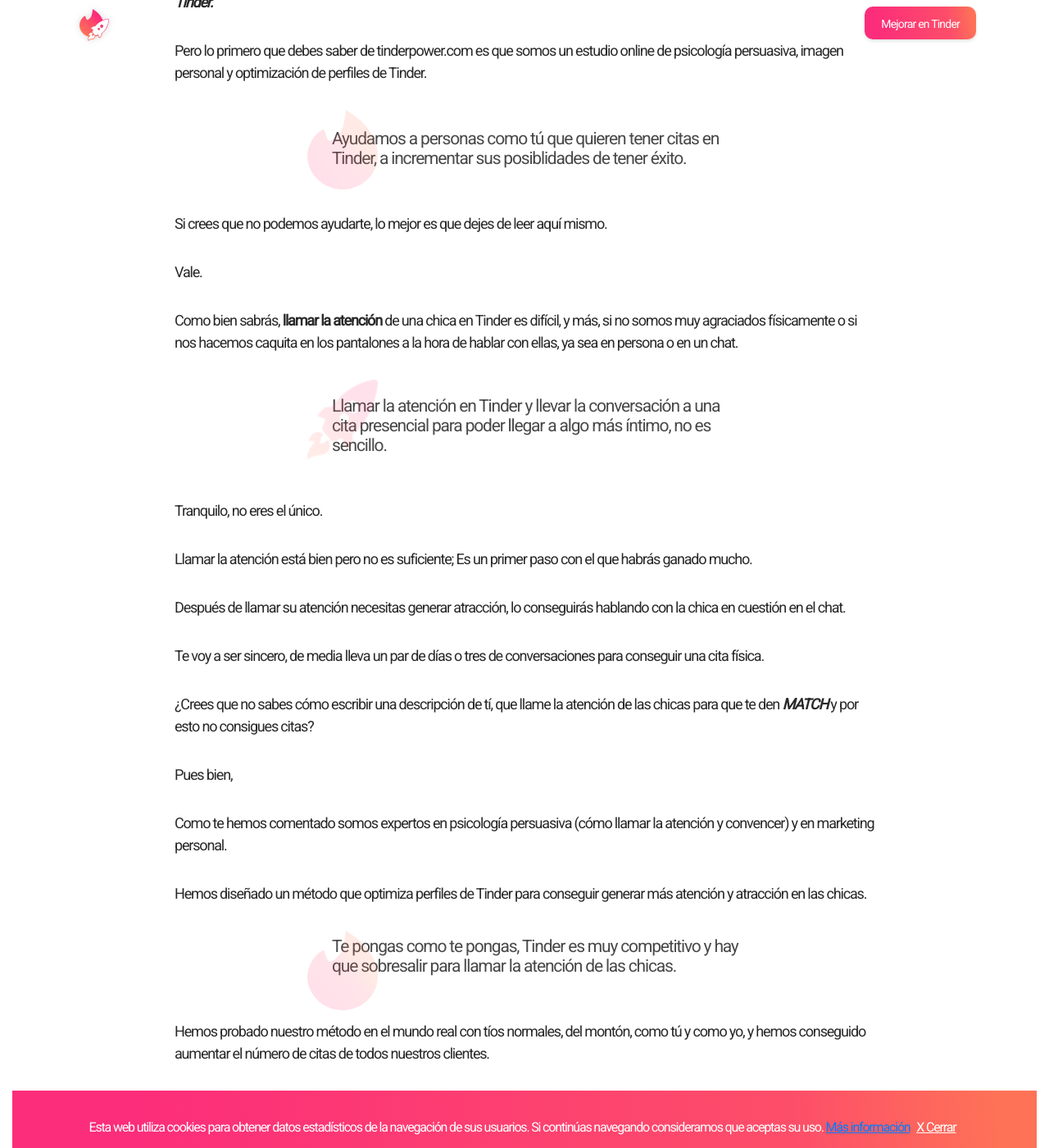
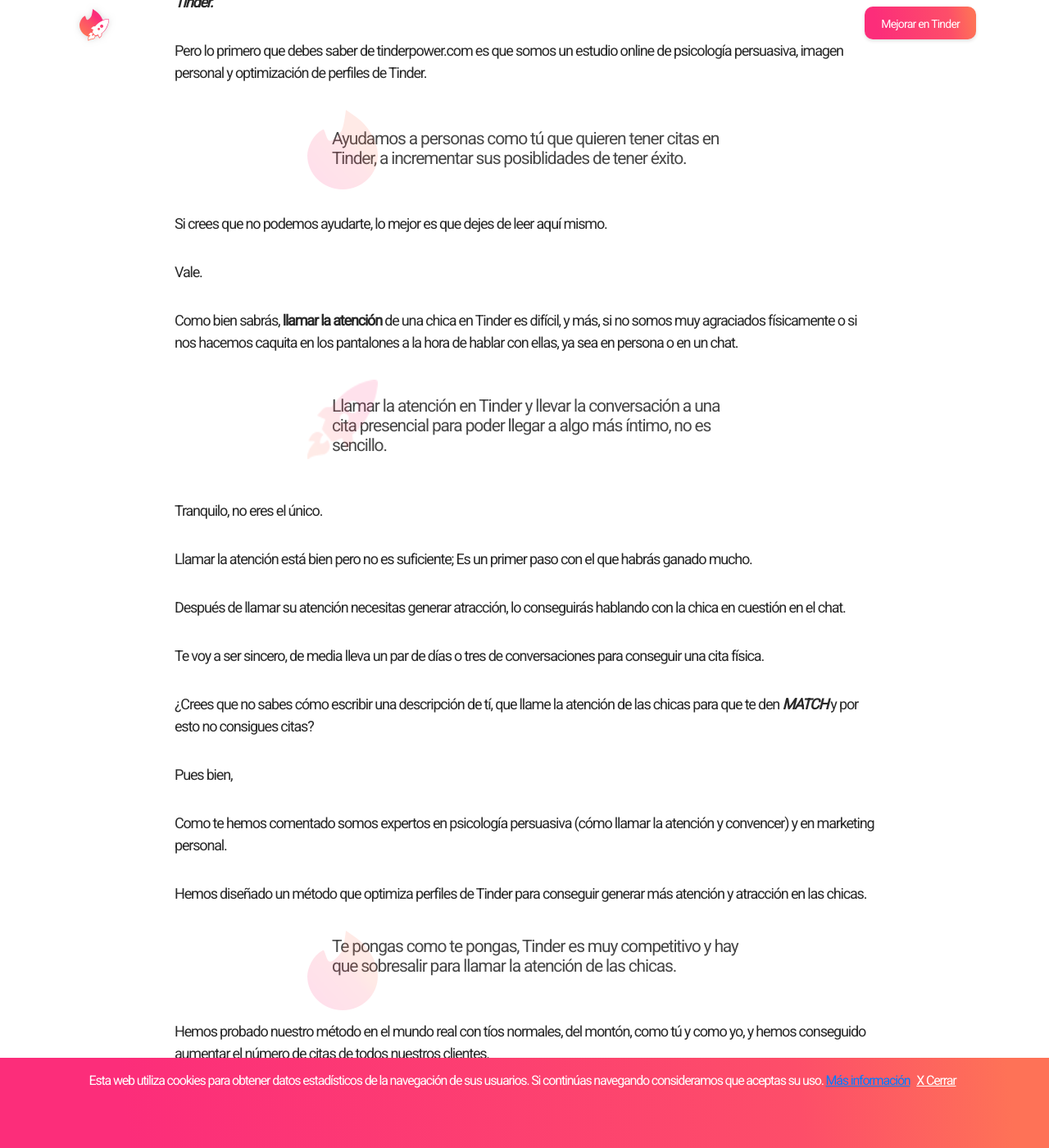
Before and after one commit to dmartincc/tinderpower.github.io, a Jekyll site: the page built from index.md, in a window 1280 px wide and 1400 px high, scrolled down 530 px. Shown: the whole window at 82% size. Built offline with Jekyll 4.4.1, drawn with Linux system fonts in a browser that asks for light colours; comment, search, counter and statistics services are not loaded.

Commit message:
cookie banner fixed

```diff
--- a/_includes/footer.html
+++ b/_includes/footer.html
@@ -1,4 +1,5 @@
 <footer class="page-footer font-small bgfooter">
+  <script src="/assets/js/cookies.js" type="text/javascript"></script>
   <script
     src="https://code.jquery.com/jquery-3.3.1.slim.min.js"
     integrity="sha384-q8i/X+965DzO0rT7abK41JStQIAqVgRVzpbzo5smXKp4YfRvH+8abtTE1Pi6jizo"
@@ -19,7 +20,6 @@
     src="http://code.jquery.com/jquery-latest.min.js"
     type="text/javascript"
   ></script>
-  <script src="/assets/js/cookies.js" type="text/javascript"></script>
   <div class="center" id="footer">
     <a href="https://tinderpower.com"
       ><img src="/assets/img/logo-copy@2x.png" class="logo"
@@ -33,6 +33,7 @@
   </div>
   <!-- inicio banner cookies -->
   <div id="overbox3" class="container-fluid">
+    <div class="row">
       <div id="infobox3" class="col-12">
         <p>
           Esta web utiliza cookies para obtener datos estadísticos de la
@@ -43,5 +44,6 @@
         </p>
       </div>
     </div>
+  </div>
   <!-- fin banner cookies -->
 </footer>
--- a/assets/css/base.css
+++ b/assets/css/base.css
@@ -370,7 +370,7 @@
   margin: auto;
   position: relative;
   top: 0px;
-  height: 70px;
+  height: 110px;
   width: 100%;
   text-align: center;
   background-image: linear-gradient(
@@ -381,7 +381,6 @@
   );
 }
 #infobox3 p {
-  line-height: 58px;
   font-size: 16px;
   text-align: center;
   color: white;
```
Lines whose indentation alone changed are shown as unchanged.
